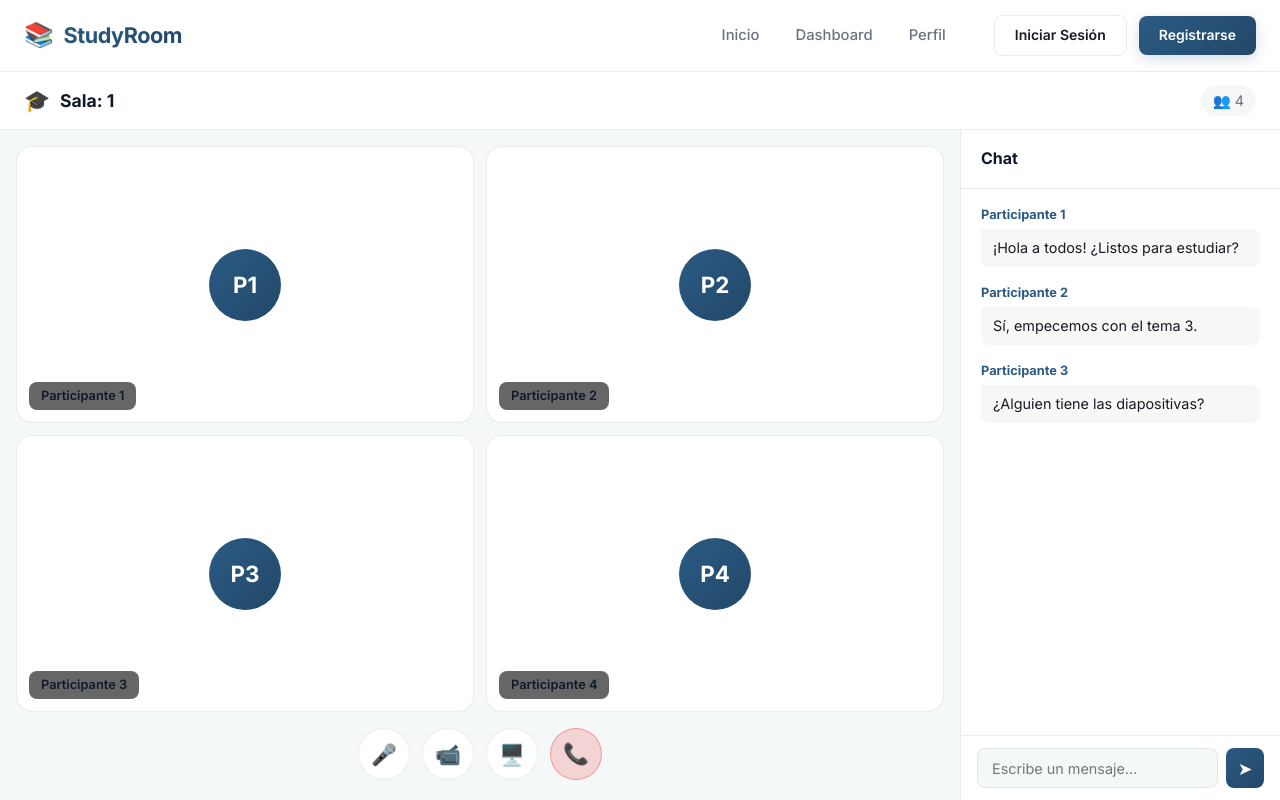
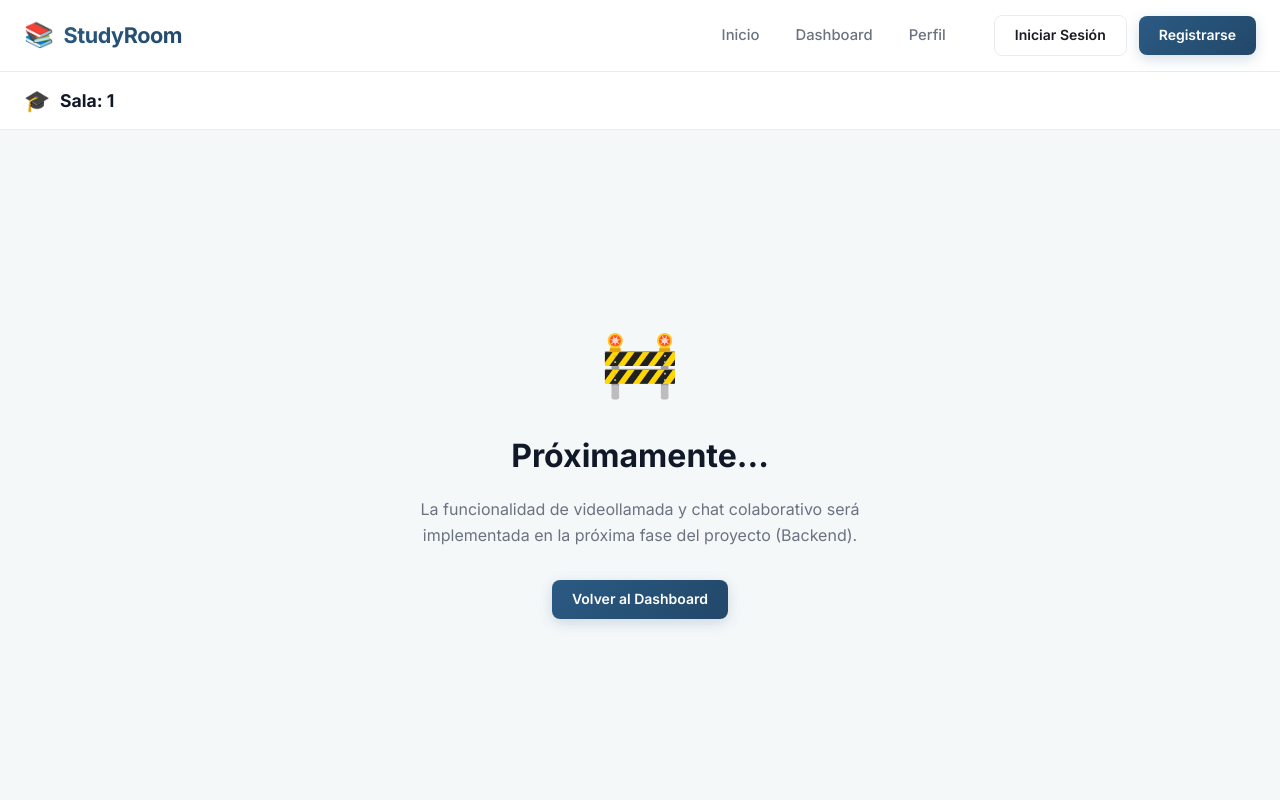
Before and after one commit to torvaldXD/miniproyecto2_frontend, a React (Vite) app: page /room/1 in a window 1280 px wide. Built offline with nearby package versions, Linux system fonts and the light colour scheme.

Commit message:
feat: hide room UI behind 'coming soon' placeholder for Sprint 1

```diff
--- a/src/pages/Room.jsx
+++ b/src/pages/Room.jsx
@@ -38,106 +38,17 @@ export default function Room() {
           <span className="room__title-icon" aria-hidden="true">🎓</span>
           Sala: {id}
         </h1>
-        <span className="room__participants-count" aria-label={`${PARTICIPANTS.length} participantes en la sala`}>
-          👥 {PARTICIPANTS.length}
-        </span>
       </header>
 
-      <div className="room__content">
-        {/* Video grid */}
-        <section className="room__video-area" aria-label="Área de video de los participantes">
-          <div className="room__video-grid">
-            {PARTICIPANTS.map((p) => (
-              <article
-                key={p.id}
-                className="video-tile"
-                aria-label={`Video de ${p.name}`}
-              >
-                <div className="video-tile__placeholder">
-                  <span className="video-tile__initial" aria-hidden="true">{p.initial}</span>
-                </div>
-                <span className="video-tile__name">{p.name}</span>
-              </article>
-            ))}
-          </div>
-
-          {/* Control bar */}
-          <nav className="room__controls" aria-label="Controles de la sala">
-            <button
-              type="button"
-              className={`room__control-btn ${!micOn ? 'room__control-btn--muted' : ''}`}
-              onClick={() => setMicOn((prev) => !prev)}
-              aria-label={micOn ? 'Silenciar micrófono' : 'Activar micrófono'}
-              aria-pressed={micOn}
-              title={micOn ? 'Silenciar micrófono' : 'Activar micrófono'}
-            >
-              {micOn ? '🎤' : '🔇'}
-            </button>
-            <button
-              type="button"
-              className={`room__control-btn ${!cameraOn ? 'room__control-btn--muted' : ''}`}
-              onClick={() => setCameraOn((prev) => !prev)}
-              aria-label={cameraOn ? 'Apagar cámara' : 'Encender cámara'}
-              aria-pressed={cameraOn}
-              title={cameraOn ? 'Apagar cámara' : 'Encender cámara'}
-            >
-              {cameraOn ? '📹' : '📷'}
-            </button>
-            <button
-              type="button"
-              className="room__control-btn"
-              aria-label="Compartir pantalla"
-              title="Compartir pantalla"
-            >
-              🖥️
-            </button>
-            <Link
-              to="/dashboard"
-              className="room__control-btn room__control-btn--leave"
-              aria-label="Salir de la sala y volver al dashboard"
-              title="Salir de la sala"
-            >
-              📞
-            </Link>
-          </nav>
-        </section>
-
-        {/* Chat sidebar */}
-        <aside className="room__chat" aria-label="Chat de la sala">
-          <h2 className="room__chat-title">Chat</h2>
-
-          <div className="room__chat-messages" role="log" aria-live="polite" aria-label="Mensajes del chat">
-            {messages.map((msg) => (
-              <div key={msg.id} className="chat-message">
-                <span className="chat-message__sender">{msg.sender}</span>
-                <p className="chat-message__text">{msg.text}</p>
-              </div>
-            ))}
-          </div>
-
-          <form className="room__chat-form" onSubmit={handleSendMessage} aria-label="Enviar un mensaje al chat">
-            <label htmlFor="chat-input" className="sr-only">
-              Escribe un mensaje
-            </label>
-            <input
-              type="text"
-              id="chat-input"
-              className="room__chat-input"
-              placeholder="Escribe un mensaje..."
-              value={chatInput}
-              onChange={(e) => setChatInput(e.target.value)}
-              autoComplete="off"
-              aria-label="Escribe un mensaje para la sala"
-            />
-            <button
-              type="submit"
-              className="room__chat-send"
-              aria-label="Enviar mensaje"
-            >
-              ➤
-            </button>
-          </form>
-        </aside>
+      <div className="room__content" style={{ display: 'flex', flexDirection: 'column', alignItems: 'center', justifyContent: 'center', minHeight: '60vh', textAlign: 'center' }}>
+        <span style={{ fontSize: '4rem', marginBottom: '1rem' }}>🚧</span>
+        <h2 style={{ fontSize: '2rem', color: 'var(--color-text-bright)' }}>Próximamente...</h2>
+        <p style={{ marginTop: '1rem', color: 'var(--color-text-muted)', maxWidth: '500px' }}>
+          La funcionalidad de videollamada y chat colaborativo será implementada en la próxima fase del proyecto (Backend).
+        </p>
+        <Link to="/dashboard" className="navbar__btn navbar__btn--primary" style={{ marginTop: '2rem', textDecoration: 'none' }}>
+          Volver al Dashboard
+        </Link>
       </div>
     </div>
   );
```
